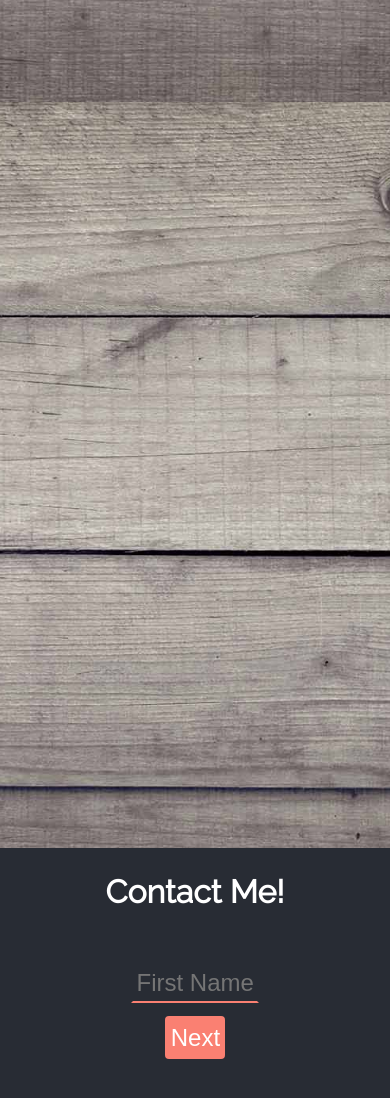
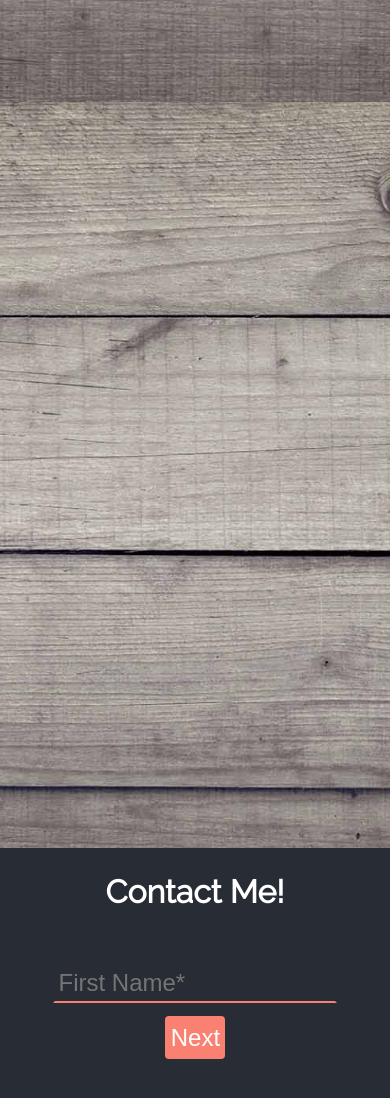
Before and after one commit to SpencerLindemuth/portfolio, a React (Create React App) app: page / in a window 390 px wide. Shown: the part 4986-6084 px from the top of the page. Built offline with nearby package versions, Linux system fonts and the light colour scheme.

Commit message:
contact form mobile sizes

```diff
--- a/src/App.css
+++ b/src/App.css
@@ -378,6 +378,12 @@
   margin-bottom: 3%;
 }
 
+@media only screen and (max-width: 800px){
+  #message{
+    width: 70%;
+  }
+}
+
 .contact-input{
   font-size: 1.5em;
   padding: 1%;
@@ -389,6 +395,12 @@
   width: 30%;
   margin-top: -1%;
   margin-bottom: 3%;
+}
+
+@media only screen and (max-width: 800px){
+  .contact-input{
+    width: 70%;
+  }
 }
 
 .next-button{
```
